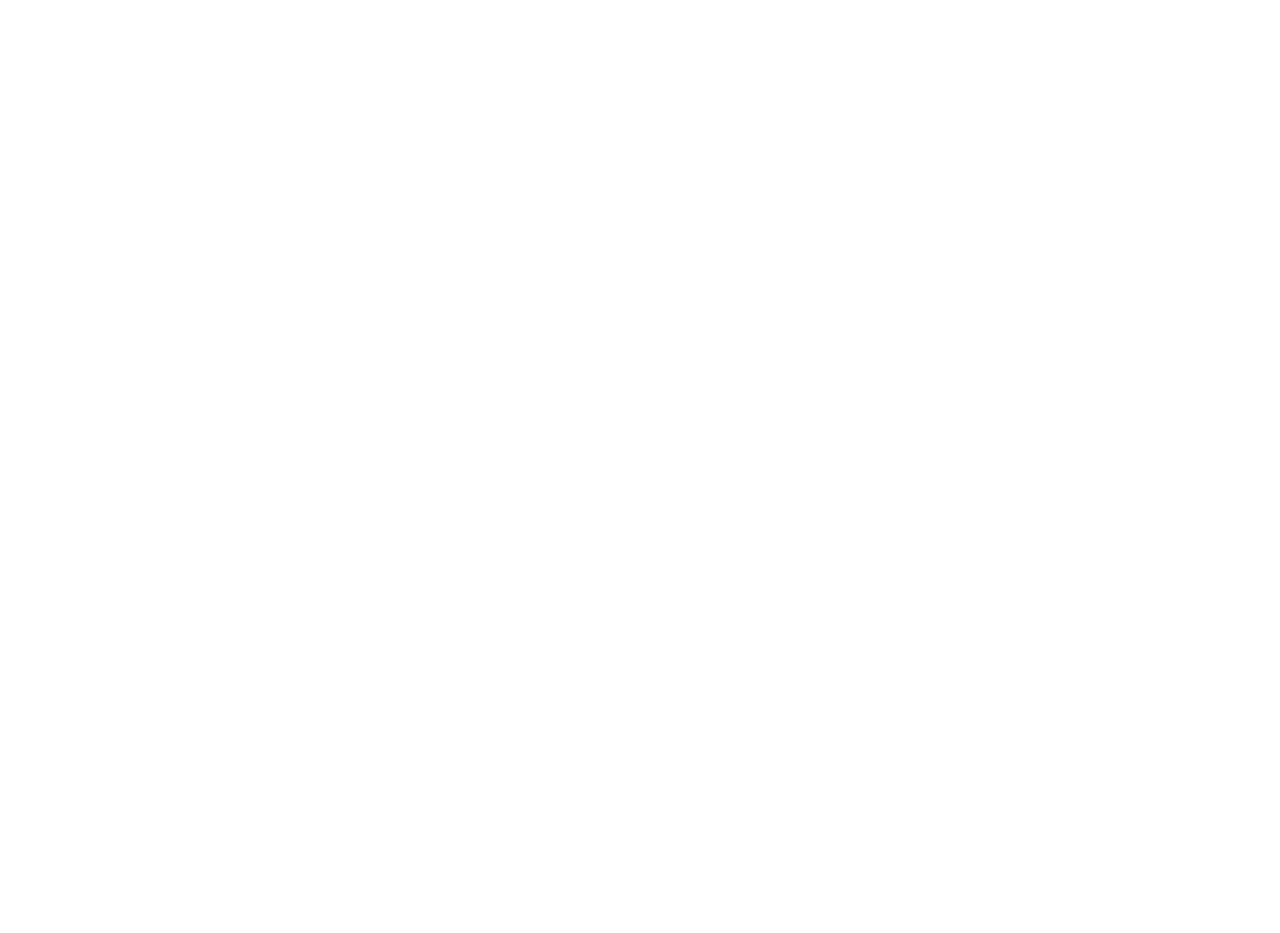
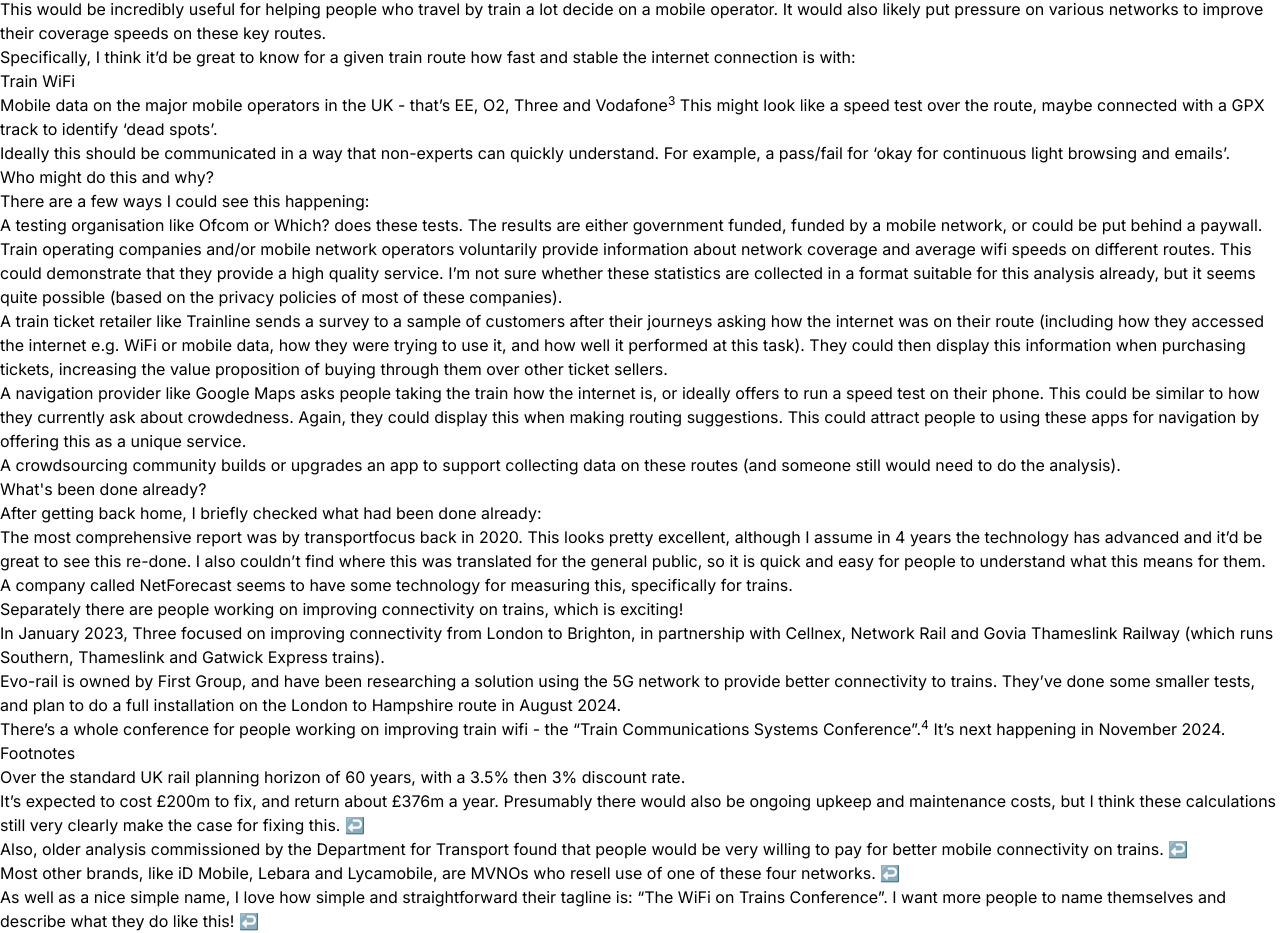
Before and after one commit to domdomegg/domdomegg.github.io, a Next.js app: page /blog/benchmark-train-internet in a window 1280 px wide. Before the commit this address had no page. Shown: the part 1131-2064 px from the top of the page. Before the commit the page ends 800 px from the top, so only its background shows below. Built offline with nearby package versions, Linux system fonts and the light colour scheme.

Commit message:
blog: Add train internet article

```diff
--- /dev/null
+++ b/pages/blog/benchmark-train-internet.mdx
@@ -0,0 +1,57 @@
+---
+title: "A thing I'd like to exist: benchmarks for train internet"
+publishedOn: "2024-06-23"
+---
+
+
+I recently visited Loughborough by train, and found the internet on the route to be absolutely awful - not sufficient for light web browsing or dealing with emails. I’ve also fairly recently taken trains from London to Oxford on which the internet was great.
+
+Internet connectivity massively affects my experience of travelling by train: it’s the difference between viewing the time as ‘wasted travel time’ and ‘potentially productive working time’. Recent analysis estimated better internet on trains [would be worth £9.9bn to the UK’s economy](https://www.newstatesman.com/comment/2024/03/hurry-up-and-fix-the-wi-fi)[^1][, with a cost-benefit ratio of almost 50:1 - much higher than the best-case ever presented for HS2 of 2.5:1](https://www.newstatesman.com/comment/2024/03/hurry-up-and-fix-the-wi-fi).[^2]
+
+![Laptop in a train displaying 'This site can't be reached', next to a sticker saying 'WiFi available on this train'](../../images/blog/benchmark-train-internet/no-internet.jpg)
+
+## Proposal
+
+**The proposal:** benchmark internet speed and reliability on different train routes with different network operators.
+
+This would be incredibly useful for helping people who travel by train a lot decide on a mobile operator. It would also likely put pressure on various networks to improve their coverage speeds on these key routes.
+
+Specifically, I think it’d be great to know for a given train route how fast and stable the internet connection is with:
+* Train WiFi
+* Mobile data on the major mobile operators in the UK - that’s EE, O2, Three and Vodafone[^3]
+This might look like a speed test over the route, maybe connected with a [GPX track](https://en.wikipedia.org/wiki/GPS_Exchange_Format) to identify ‘dead spots’.
+
+Ideally this should be communicated in a way that non-experts can quickly understand. For example, a pass/fail for ‘okay for continuous light browsing and emails’.
+
+### Who might do this and why?
+
+There are a few ways I could see this happening:
+
+* A testing organisation like Ofcom or Which? does these tests. The results are either government funded, funded by a mobile network, or could be put behind a paywall.
+* Train operating companies and/or mobile network operators voluntarily provide information about network coverage and average wifi speeds on different routes. This could demonstrate that they provide a high quality service. I’m not sure whether these statistics are collected in a format suitable for this analysis already, but it seems quite possible (based on the privacy policies of most of these companies).
+* A train ticket retailer like Trainline sends a survey to a sample of customers after their journeys asking how the internet was on their route (including how they accessed the internet e.g. WiFi or mobile data, how they were trying to use it, and how well it performed at this task). They could then display this information when purchasing tickets, increasing the value proposition of buying through them over other ticket sellers.
+* A navigation provider like Google Maps asks people taking the train how the internet is, or ideally offers to run a speed test on their phone. This could be similar to how they currently ask about crowdedness. Again, they could display this when making routing suggestions. This could attract people to using these apps for navigation by offering this as a unique service.
+* A crowdsourcing community builds or upgrades an app to support collecting data on these routes (and someone still would need to do the analysis).
+
+### What's been done already?
+
+After getting back home, I briefly checked what had been done already:
+
+* The most comprehensive report was [by transportfocus back in 2020](https://d3cez36w5wymxj.cloudfront.net/wp-content/uploads/2020/07/23175047/Keeping-connected-passengers%E2%80%99-experience-of-internet-connectivity-on-Great-Britain%E2%80%99s-railways-FINAL.pdf). This looks pretty excellent, although I assume in 4 years the technology has advanced and it’d be great to see this re-done. I also couldn’t find where this was translated for the general public, so it is quick and easy for people to understand what this means for them.
+* A company called [NetForecast seems to have some technology for measuring this](https://www.traincomms.com/news_detail.cfm?item=21406), specifically for trains.
+
+Separately there are people working on improving connectivity on trains, which is exciting!
+
+* In January 2023, Three [focused on improving connectivity from London to Brighton](https://www.cellnex.com/gb-en/news/cellnex-uk-and-three-uk-to-provide-end-to-end-connectivity-along-the-brighton-mainline-route/), in partnership with Cellnex, Network Rail and Govia Thameslink Railway (which runs Southern, Thameslink and Gatwick Express trains).
+* Evo-rail is owned by First Group, and have been [researching a solution using the 5G network to provide better connectivity to trains](https://www.railway-technology.com/features/staying-connected-a-new-internet-solution-for-rail/?cf-view). They’ve done some smaller tests, and [plan to do a full installation on the London to Hampshire route in August 2024](https://www.thetimes.com/uk/transport/article/train-wifi-fast-firstgroup-london-hampshire-rjl5wvrlr).
+* There’s a whole conference for people working on improving train wifi - the “[Train Communications Systems Conference](https://www.traincomms.com/)”.[^4] It’s next happening in November 2024.
+
+[^1]: Over the standard UK rail planning horizon of 60 years, with a 3.5% then 3% discount rate.
+
+    It’s expected to cost £200m to fix, and return about £376m a year. Presumably there would also be ongoing upkeep and maintenance costs, but I think these calculations still very clearly make the case for fixing this.
+
+[^2]: Also, [older analysis commissioned by the Department for Transport found that people would be very willing to pay for better mobile connectivity on trains](https://assets.publishing.service.gov.uk/media/5a819b1bed915d74e33ff1dd/mobile-connectivity-research-study_SDG-report-with-appendices.pdf).
+
+[^3]: Most other brands, like iD Mobile, Lebara and Lycamobile, are [MVNOs](https://en.wikipedia.org/wiki/Mobile_virtual_network_operator) who resell use of one of these four networks.
+
+[^4]: As well as a nice simple name, I love how simple and straightforward their tagline is: “The WiFi on Trains Conference”. I want more people to name themselves and describe what they do like this!
```
Also changed, not shown: public/images/blog/benchmark-train-internet/no-internet.jpg (added).
